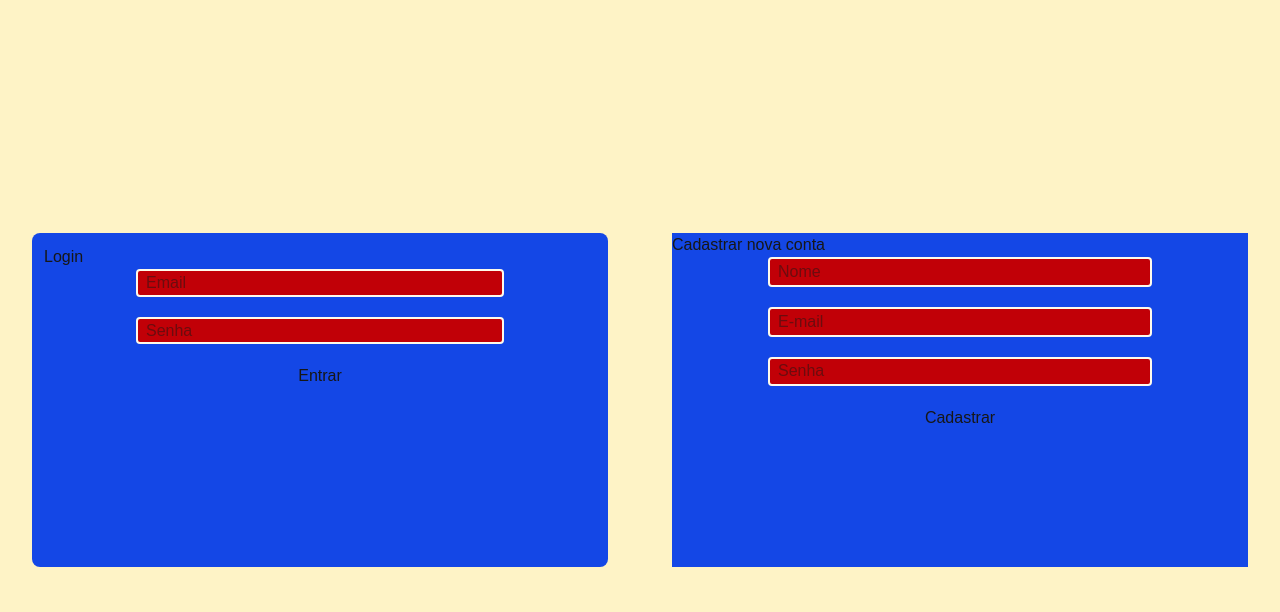
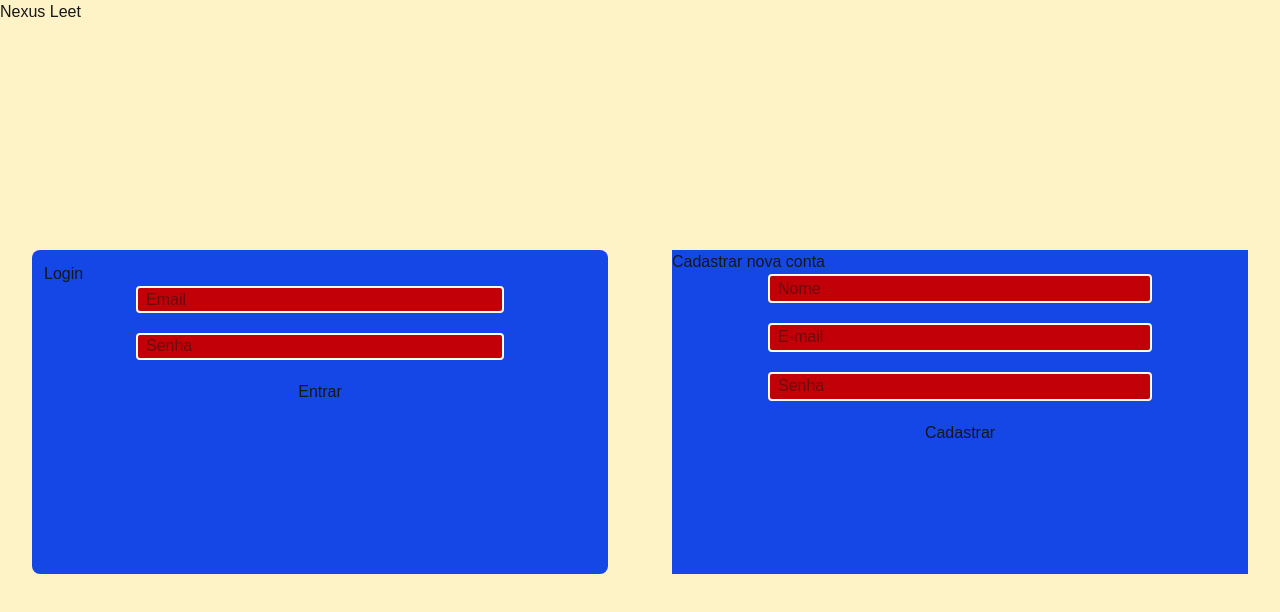
Before and after one commit to gustavocarvalho-ra/NextJs-NexusLeet, a Next.js app: page / in a window 1280 px wide. Shown: the top 612 px of the page. Built offline with nearby package versions, Linux system fonts and the light colour scheme.

Commit message:
feat: import header component

```diff
--- a/src/app/page.tsx
+++ b/src/app/page.tsx
@@ -1,8 +1,10 @@
+import Header from "./components/Header";
 import MyAccont from "./my-account/page";
 
 export default function Home() {
   return (
-    <div className="w-screen h-screen flex">
+    <div className="w-screen h-screen flex flex-col">
+      <Header />
       <MyAccont />
     </div>
   );
```
